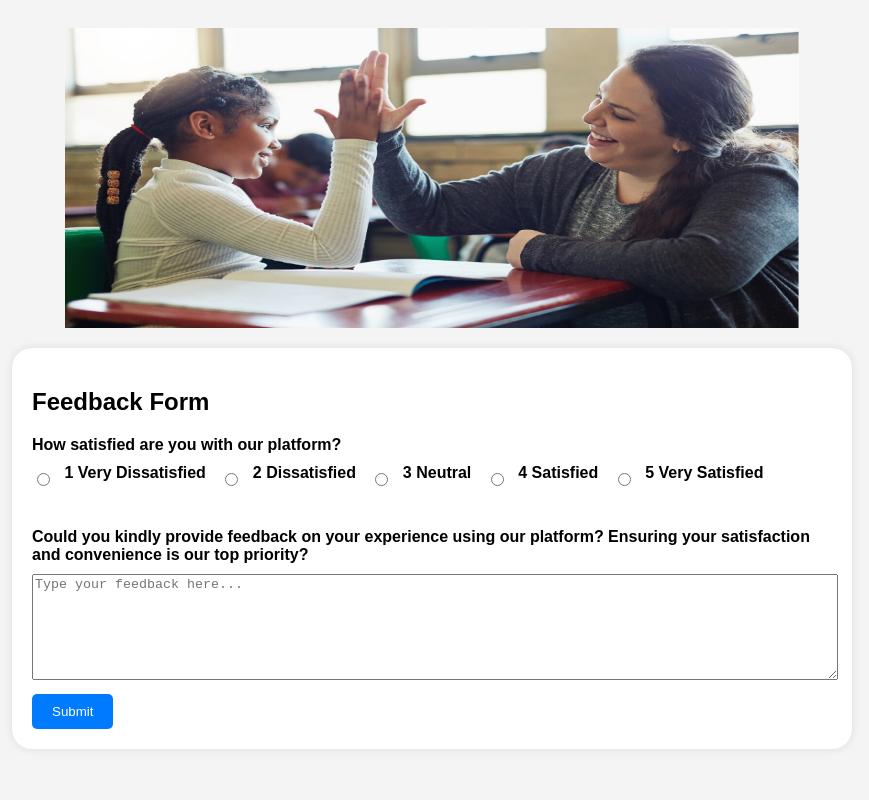
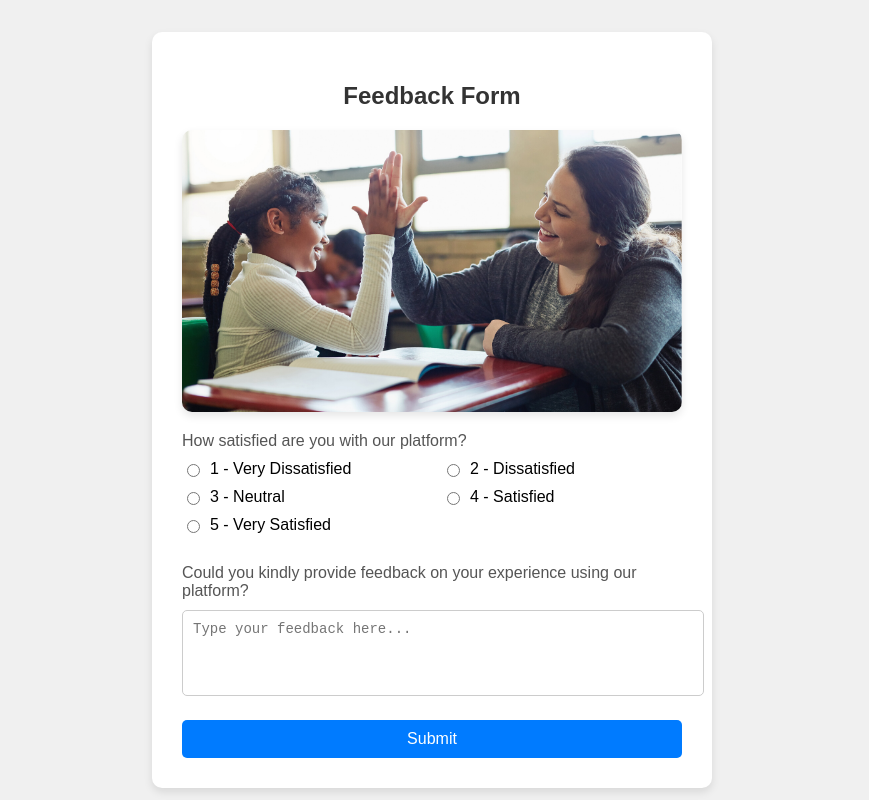
Before and after one commit to Anupriya730/study-plan-project, a website: page public/feedback.html in a window 1280 px wide. Shown: the whole page, without its empty margins (208-1077 px from the left). Drawn offline with Linux system fonts and the light colour scheme.

Commit message:
final features

```diff
--- a/models/questionnaire.js
+++ b/models/questionnaire.js
@@ -33,10 +33,6 @@ const questionnaireSchema = new mongoose.Schema({
         required: true
     },
     anticipated_challenges: {
-        type: Array,
-        required: true
-    },
-    progress_tracking: {
         type: Array,
         required: true
     },
--- a/public/feedback.html
+++ b/public/feedback.html
@@ -8,34 +8,45 @@
 
 </head>
 <body>
-<img id="header-image" src="images/feedback.png" alt="Feedback Image">
-
-<form action="#" id="feedbackForm" onsubmit="return validateForm()">
+<form action="/submit-feedback" id="feedbackForm" onsubmit="return validateForm()" method="post">
     <h2>Feedback Form</h2>
 
-    <label for="satisfaction">How satisfied are you with our platform? </label>
+    <img src="images/feedback.png" alt="Feedback Image" class="feedback-image">
+
+    <label for="satisfaction" class="label-title">How satisfied are you with our platform? </label>
     <div class="option-container">
-        <input type="radio" id="1" name="satisfaction" value="1">
-        <label for="1">1  Very Dissatisfied</label>
+        <div class="option">
+            <input type="radio" id="1" name="satisfaction" value="1">
+            <label for="1">1 - Very Dissatisfied</label>
+        </div>
+        <div class="option">
+            <input type="radio" id="2" name="satisfaction" value="2">
+            <label for="2">2 - Dissatisfied</label>
+        </div>
+        <div class="option">
+            <input type="radio" id="3" name="satisfaction" value="3">
+            <label for="3">3 - Neutral</label>
+        </div>
+        <div class="option">
+            <input type="radio" id="4" name="satisfaction" value="4">
+            <label for="4">4 - Satisfied</label>
+        </div>
+        <div class="option">
+            <input type="radio" id="5" name="satisfaction" value="5">
+            <label for="5">5 - Very Satisfied</label>
+        </div>
+    </div>
 
-        <input type="radio" id="2" name="satisfaction" value="2">
-        <label for="2">2  Dissatisfied</label>
+    <label for="comments" class="label-title">Could you kindly provide feedback on your experience using our
+        platform?</label>
+    <textarea id="comments" name="comments" placeholder="Type your feedback here..." rows="4"></textarea>
+    <div id="thankYouMessage" style="display: none; color: green;">
+        Thank you for your feedback!
+    </div>
+    <input type="submit" value="Submit" class="submit-button">
+</form>
 
-        <input type="radio" id="3" name="satisfaction" value="3">
-        <label for="3">3  Neutral</label>
 
-        <input type="radio" id="4" name="satisfaction" value="4">
-        <label for="4">4  Satisfied</label>
-
-        <input type="radio" id="5" name="satisfaction" value="5">
-        <label for="5">5  Very Satisfied</label>
-    </div><br><br>
-
-    <label for="comments">Could you kindly provide feedback on your experience using our platform? Ensuring your satisfaction and convenience is our top priority? </label>
-    <textarea id="comments" name="comments" placeholder="Type your feedback here..."></textarea>
-
-    <input type="submit" value="Submit">
-</form>
 <script src="javascript/feedback.js"></script>
 </body>
 </html>
--- a/public/javascript/feedback.js
+++ b/public/javascript/feedback.js
@@ -1,11 +1,12 @@
 function validateForm() {
     console.log("validateForm function called");
-    var satisfaction = document.getElementsByName('satisfaction');
-    var comments = document.getElementById('comments').value;
+
+    const satisfaction = document.getElementsByName('satisfaction');
+    const comments = document.getElementById('comments').value;
 
     // Check if at least one satisfaction rating is selected
-    var satisfactionSelected = false;
-    for (var i = 0; i < satisfaction.length; i++) {
+    let satisfactionSelected = false;
+    for (let i = 0; i < satisfaction.length; i++) {
         if (satisfaction[i].checked) {
             satisfactionSelected = true;
             break;
@@ -20,10 +21,45 @@ function validateForm() {
         alert("Please provide your feedback.");
         return false;
     }
-    else
-    {
-        window.location.href = '/thankyou.html';
-    }
 
+    // If everything is valid, return true
+    return true;
+}
 
-}
+document.addEventListener("DOMContentLoaded", function () {
+    const form = document.getElementById('feedbackForm');
+
+    form.addEventListener('submit', async function (event) {
+        event.preventDefault(); // Prevent default form submission
+
+        // Validate form
+        if (!validateForm()) {
+            return; // Stop submission if form is invalid
+        }
+
+        // Prepare form data for submission
+        const formData = {
+            satisfaction: document.querySelector('input[name="satisfaction"]:checked').value,
+            comments: document.getElementById('comments').value
+        };
+
+        try {
+            const response = await fetch('/submit-feedback', {
+                method: 'POST',
+                headers: {
+                    'Content-Type': 'application/json'
+                },
+                body: JSON.stringify(formData)
+            });
+
+            if (response.ok) {
+                form.reset();
+                document.getElementById('thankYouMessage').style.display = 'block';
+            } else {
+                console.error('Failed to submit feedback');
+            }
+        } catch (error) {
+            console.error('Error:', error);
+        }
+    });
+});
--- a/public/javascript/questionnaire.js
+++ b/public/javascript/questionnaire.js
@@ -37,7 +37,6 @@ document.addEventListener("DOMContentLoaded", function () {
             has_prior_experience: formData.get('has_prior_experience'),
             study_materials: formData.get('study_materials'),
             anticipated_challenges: formData.get('anticipated_challenges'),
-            progress_tracking: formData.get('progress_tracking'),
             email: formData.get('email'),
             subjects_scores: {
                 math: parseInt(formData.get('subjects_scores[math]')),
--- a/public/styles/Style_3.css
+++ /dev/null
@@ -1,61 +0,0 @@
-body {
-    font-family: Arial, sans-serif;
-    background-color: #f4f4f4;
-    padding: 20px;
-}
-
-form {
-    background-color: #fff;
-    padding: 20px;
-    border-radius: 20px;
-    box-shadow: 0 0 10px rgba(0, 0, 0, 0.1);
-    max-width: 800px;
-    margin: 0 auto;
-}
-
-h2 {
-    margin-bottom: 20px;
-}
-
-label {
-    display: block;
-    margin-bottom: 10px;
-    font-weight: bold;
-}
-
-
-input[type="radio"] {
-    margin-right: 5px;
-}
-
-.option-container input[type="radio"],
-.option-container label {
-    display: inline-block;
-    vertical-align: middle;
-    margin-right: 10px;
-}
-
-
-textarea {
-    width: 100%;
-    height: 100px;
-    resize: vertical;
-    margin-bottom: 10px;
-}
-
-input[type="submit"] {
-    background-color: #007bff;
-    color: #fff;
-    border: none;
-    padding: 10px 20px;
-    border-radius: 5px;
-    cursor: pointer;
-}
-
-#header-image {
-    width: 60%;
-    height: 300px;
-    margin: 0 auto;
-    display: block;
-    margin-bottom: 20px;
-}
--- /dev/null
+++ b/public/styles/style_3.css
@@ -0,0 +1,89 @@
+/* General styling */
+body {
+    font-family: 'Arial', sans-serif;
+    margin: 0;
+    padding: 0;
+    display: flex;
+    justify-content: center;
+    align-items: center;
+    min-height: 100vh;
+    background-color: #f0f0f0;
+}
+
+form {
+    background-color: #fff;
+    border-radius: 10px;
+    box-shadow: 0 4px 8px rgba(0, 0, 0, 0.1);
+    padding: 30px;
+    width: 500px;
+    margin-top: 20px;
+}
+
+h2 {
+    text-align: center;
+    font-size: 24px;
+    margin-bottom: 20px;
+    color: #333;
+}
+
+.label-title {
+    font-size: 16px;
+    margin-bottom: 10px;
+    display: block;
+    color: #555;
+}
+
+/* Styling for radio buttons */
+.option-container {
+    display: flex;
+    justify-content: space-between;
+    margin-bottom: 20px;
+    flex-wrap: wrap;
+}
+
+.option {
+    flex-basis: 48%;
+    display: flex;
+    align-items: center;
+    margin-bottom: 10px;
+}
+
+.option input {
+    margin-right: 10px;
+}
+
+textarea {
+    width: 100%;
+    padding: 10px;
+    border: 1px solid #ccc;
+    border-radius: 5px;
+    margin-bottom: 20px;
+    resize: none;
+    font-size: 14px;
+}
+
+.submit-button {
+    display: block;
+    width: 100%;
+    padding: 10px;
+    background-color: #007bff;
+    color: white;
+    border: none;
+    border-radius: 5px;
+    font-size: 16px;
+    cursor: pointer;
+    transition: background-color 0.3s;
+}
+
+.submit-button:hover {
+    background-color: #0056b3;
+}
+
+.feedback-image {
+    display: block;
+    max-width: 100%; /* Ensures the image scales properly */
+    height: auto;
+    margin: 0 auto 20px auto; /* Centers the image and adds margin below */
+    border-radius: 10px; /* Optional: round the image corners */
+    box-shadow: 0 4px 8px rgba(0, 0, 0, 0.1); /* Optional: add a subtle shadow */
+}
```
Also changed, not shown: index.js (+21 -4 lines), models/feedback.js (added, +26 -0 lines), public/study_plan.html (+69 -8 lines), public/styles/style.css (+20 -0 lines).
